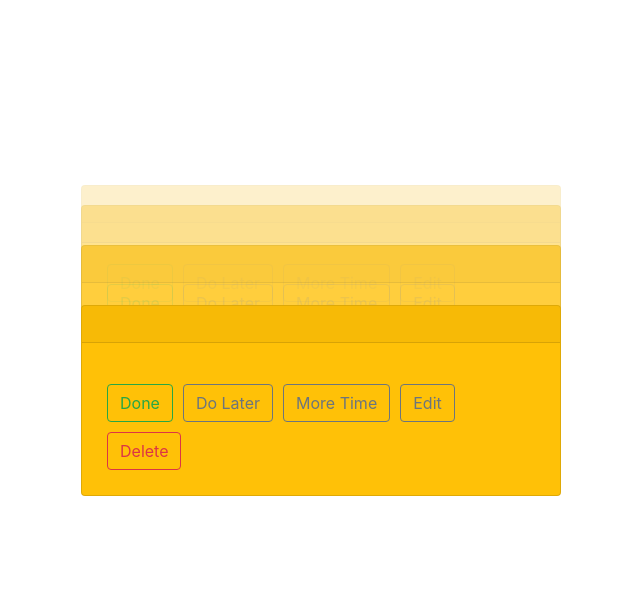
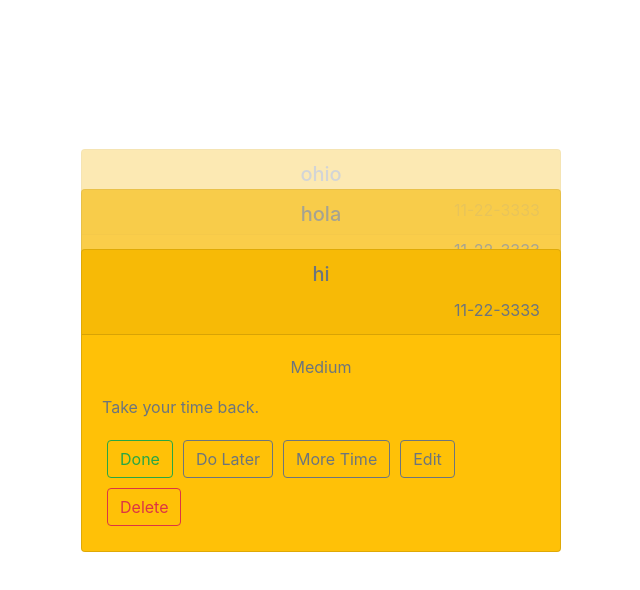
Before and after one commit to cs4241-19a/fp, a React (Create React App) app in the folder client/: page / in a window 1280 px wide. Shown: the top 590 px of the page, without its empty margins (304-944 px from the left). Built offline with nearby package versions, Linux system fonts and the light colour scheme.

Commit message:
Added animation example

```diff
--- a/client/src/App.js
+++ b/client/src/App.js
@@ -9,29 +9,60 @@ class App extends React.Component{
     super(props);
     this.state = {
       tasks: [
-        {},
-        {},
-        {},
-        {},
-      ]
+        {title: "hi", z: 3, description: "Take your time back.", priority_text: "Medium", date: "11-22-3333"},
+        {title: "hola", z: 2, description: "Take your time back.", priority_text: "Medium", date: "11-22-3333"},
+        {title: "ohio", z: 1, description: "Take your time back.", priority_text: "Medium", date: "11-22-3333"},
+        {title: "yo", z: 0, description: "Take your time back.", priority_text: "Medium", date: "11-22-3333"},
+      ],
     }
   }
 
-  renderTaskCard(z_index){
-    const task_index = z_index%4;
+  handleClick(){
+    // Testing, we are just going to shuffle the front to the back
+    let tasks = this.state.tasks.slice();
+    tasks.forEach(task => {
+      task.z += 1;
+      task.z %= 4;
+    });
+    this.setState({tasks: tasks});
+  }
+
+  /**
+   * Do different things based on the button that has been clicked
+   * @param {Int} button_code 0 done 1 Do Later 2 More Time 3 Edit 4 Delete
+   */
+  handleButton(button_code){
+    switch(button_code){
+      case 0:
+        break;
+      case 1:
+        break;
+      case 2:
+        break;
+      case 3:
+        break;
+      case 4:
+        break;
+      default:
+        break;
+    }
+  }
+
+  renderTaskCard(task_index){
     return (
       <TaskCard
         data={this.state.tasks[task_index]}
-        card_z={z_index} />
+        buttonCallback={() => {this.handleClick()}} />
     )
   }
+
   render() {
     return (
       <div>
+        {this.renderTaskCard(0)}
         {this.renderTaskCard(1)}
         {this.renderTaskCard(2)}
         {this.renderTaskCard(3)}
-        {this.renderTaskCard(4)}
       </div>
     );
   }
--- a/client/src/TaskCard.css
+++ b/client/src/TaskCard.css
@@ -1,14 +1,18 @@
-.card-z-1 {
+.card-z-0 {
+    transition: all .9s ease;
+
     z-index: 1;
-    height: 70vh;
+    height: 50vh;
     position: absolute;
     top: 0;
     left: 0;
 
-    opacity: .2;
+    opacity: 0;
 }
 
-.card-z-2 {
+.card-z-1 {
+    transition: all .5s ease;
+
     z-index: 2;
     height: 75vh;
     position: absolute;
@@ -18,7 +22,9 @@
     opacity: .3;
 }
 
-.card-z-3 {
+.card-z-2 {
+    transition: all .5s ease;
+
     z-index: 3;
     height: 85vh;
     position: absolute;
@@ -28,7 +34,9 @@
     opacity: .6;
 }
 
-.card-z-4 {
+.card-z-3 {
+    transition: all .5s ease;
+
     z-index: 4;
     height: 100vh;
     position: absolute;
--- a/client/src/TaskCard.js
+++ b/client/src/TaskCard.js
@@ -13,7 +13,8 @@ class TaskCard extends React.Component {
     }
 	// On click for task complete
 	handleDone = event => {
-
+		// This is for testing, remove
+		this.props.buttonCallback();
 
 	}
 
@@ -60,7 +61,7 @@ class TaskCard extends React.Component {
 
 	render() {
 		return (
-			<div className={'card-z-'+this.props.card_z+" w-100 row justify-content-center align-items-center"}>
+			<div className={'card-z-'+this.props.data.z+" w-100 row justify-content-center align-items-center"}>
 				<Card bg="warning" text="secondary" style={{ width: '30rem' }}>
 						<Card.Header>
 						<Card.Title className = "text-center" controlId="title">{this.props.data.title}</Card.Title>
```
